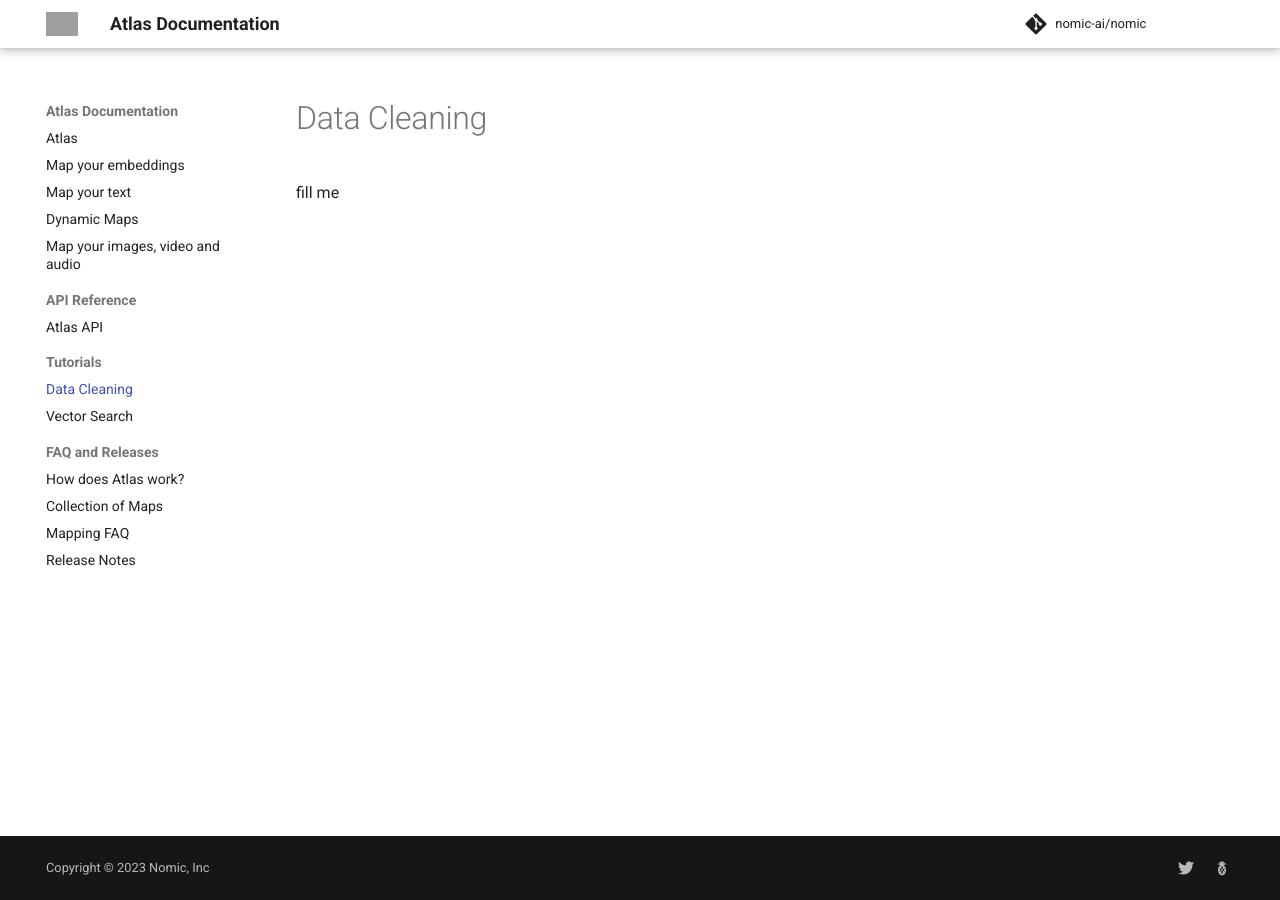
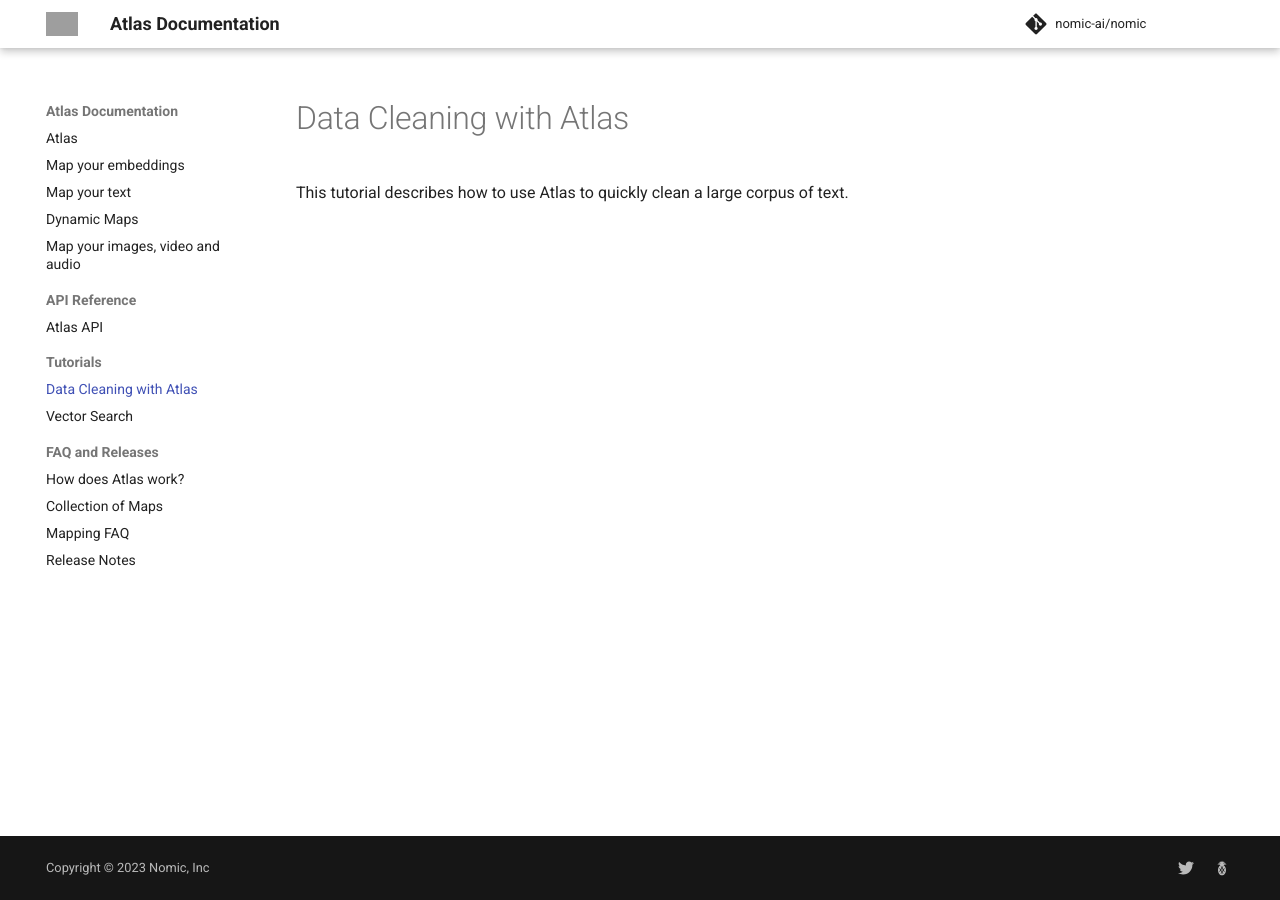
Before and after one commit to nomic-ai/nomic, an MkDocs documentation site: the page built from docs/data_cleaning_in_atlas.md, in a window 1280 px wide. Built offline with MkDocs 1.6.1 and Material for MkDocs 9.7.7, drawn with Linux system fonts in a browser that asks for light colours; comment, search, counter and statistics services are not loaded; grey boxes are pictures that could not be loaded.

Commit message:
Tutorial sections (incomplete)

```diff
--- a/docs/data_cleaning_in_atlas.md
+++ b/docs/data_cleaning_in_atlas.md
@@ -1,3 +1,2 @@
-# Data Cleaning
-
-fill me
+# Data Cleaning with Atlas
+This tutorial describes how to use Atlas to quickly clean a large corpus of text.
```
Also changed, not shown: docs/vector_search_in_atlas.md (+1 -2 lines).
